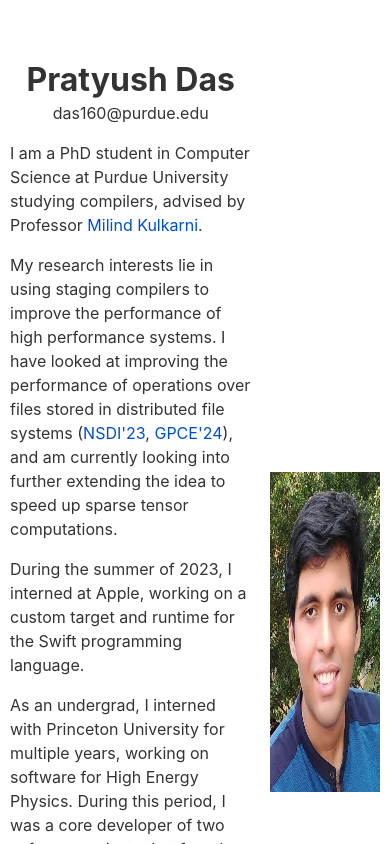
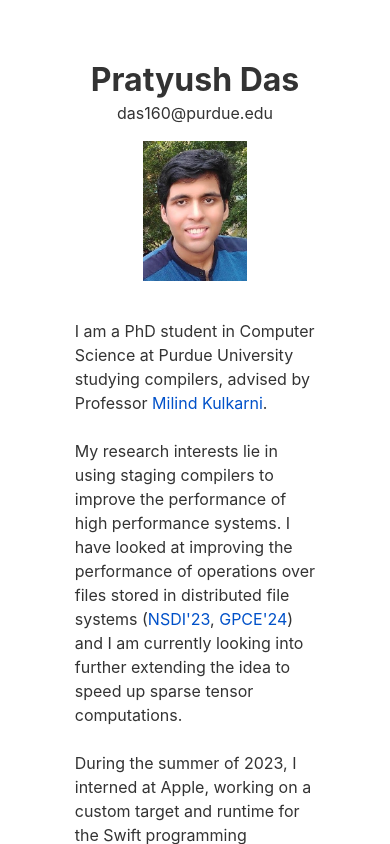
Before and after one commit to reikdas/reikdas.github.io, an Eleventy site: page index.njk in a window 390 px wide. Shown: the top 844 px of the page. Built offline with nearby package versions, Linux system fonts and the light colour scheme; Eleventy itself is replaced by a stand-in of ours; files that its build step writes are made by us from their sources; what @grimlink/eleventy-plugin-sass would draw is missing.

Commit message:
updated layout to fit mobile

```diff
--- a/index.njk
+++ b/index.njk
@@ -8,24 +8,49 @@
     <link rel="stylesheet" href="css/main.css">
   </head>
   <body>
-    <table>
-      <tbody>
-        <tr>
-          <td class="bio">
-            <h1 class="name center">Pratyush Das</h1>
-            <div class="email center">das160@purdue.edu</div>
-            <p>I am a PhD student in Computer Science at Purdue University studying compilers, advised by Professor <a href="https://engineering.purdue.edu/~milind/">Milind Kulkarni</a>.</p>
-            <p>My research interests lie in using staging compilers to improve the performance of high performance systems. I have looked at improving the performance of operations over files stored in distributed file systems (<a href="https://www.usenix.org/system/files/nsdi23-mustafa.pdf">NSDI'23</a>, <a href="https://www.cs.purdue.edu/homes/rompf/papers/das-gpce24.pdf">GPCE'24</a>), and am currently looking into further extending the idea to speed up sparse tensor computations.</p>
-            <p>During the summer of 2023, I interned at Apple, working on a custom target and runtime for the Swift programming language.</p>
-            <p>As an undergrad, I interned with Princeton University for multiple years, working on software for High Energy Physics. During this period, I was a core developer of two software projects that found significant adoption in the Physics community - <a href=https://awkward-array.org/quickstart.html>Awkward Array</a>, a library for irregularly shaped tensor computations, and <a href="https://uproot.readthedocs.io/en/latest/">uproot</a>, a Python re-implementation of I/O for Physics data motivated by interoperability with other existing Python packages. I also made significant contributions to the following LLVM based projects: <a href="https://enzyme.mit.edu/">Enzyme</a>, <a href="https://root.cern/cling/">Cling</a> and <a href="https://clang.llvm.org/">Clang</a>.
-            <p>My CV can be found <a href=https://github.com/reikdas/CV/raw/master/academic-cv.pdf>here</a>.
-          </td>
-          <td class="photo">
-            <img src="assets/photo.png" width="100%" height="100%">
-          </td>
-        </tr>
-      </tbody>
-    </table>
+    <div class="header">
+      <h1 class="name" style="width: 100%; text-align: center">Pratyush Das</h1>
+      <div class="email" style="width: 100%; text-align: center">das160@purdue.edu</div>
+    </div>
+
+    <div class="bio">
+        <p style="width:65%">
+        I am a PhD student in Computer Science at Purdue University
+        studying compilers, advised by Professor
+        <a href="https://engineering.purdue.edu/~milind/">Milind Kulkarni</a>.
+        <br/> <br/>
+        My research interests lie in using staging compilers to improve the
+        performance of high performance systems. I have looked at improving the
+        performance of operations over files stored in distributed file systems
+        (<a href="https://www.usenix.org/system/files/nsdi23-mustafa.pdf">NSDI'23</a>,
+         <a href="https://www.cs.purdue.edu/homes/rompf/papers/das-gpce24.pdf">GPCE'24</a>)
+        and I am currently looking into further extending the idea to speed up
+        sparse tensor computations.
+        <br/><br/>
+        During the summer of 2023, I interned
+        at Apple, working on a custom target and runtime for the Swift
+        programming language.
+
+        As an undergrad, I interned with Princeton University for multiple
+        years, working on software for High Energy Physics. During this period,
+        I was a core developer of two software projects that found
+        significant adoption in the Physics community -
+        <a href=https://awkward-array.org/quickstart.html>Awkward Array</a> (library for irregularly shaped tensor computations) and
+        <a href="https://uproot.readthedocs.io/en/latest/">uproot</a> (Python
+        re-implementation of I/O for physics motivated by interoperability
+        with other existing Python packages). I also made significant contributions
+        to the following LLVM based projects:
+        <a href="https://enzyme.mit.edu/">Enzyme</a>,
+        <a href="https://root.cern/cling/">Cling</a> and
+        <a href="https://clang.llvm.org/">Clang</a>.
+        <br/><br/>
+        My CV can be found
+        <a href=https://github.com/reikdas/CV/raw/master/academic-cv.pdf>here</a>.
+        </p>
+        <p style="width: 35%; text-align: center">
+        <img src="assets/photo.png" style="width:80%;"/>
+        </p>
+    </div>
     <h2>Publications</h2>
     <ul class="publications">
       {% for pub in publications %}
--- a/src/main.scss
+++ b/src/main.scss
@@ -51,17 +51,17 @@ td {
 }
 
 .bio {
-    padding-right: 2.5%;
-    width: 63%;
-    vertical-align: center;
+  display: flex;
+  flex-flow: wrap;
+  align-items: center;
+  justify-content: center;
 }
 
-.photo {
-    padding-left: 2.5%;
-    height: 20em;
-    width: 30%;
+@media (max-width: 800px) {
+  .bio {
+    flex-direction: column-reverse;
+  }
 }
-
 .self-author {
     @include bold;
 }
@@ -98,3 +98,10 @@ ul {
     list-style-type: circle;
     margin-left: 13px;
 }
+
+.header {
+  display: flex;
+  flex-flow: wrap;
+  align-items: center;
+  justify-content: center;
+}
```
